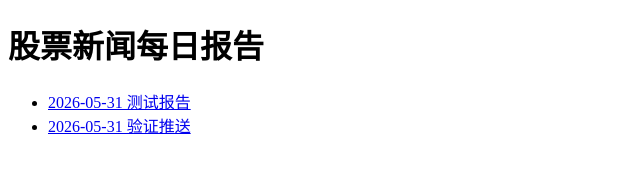
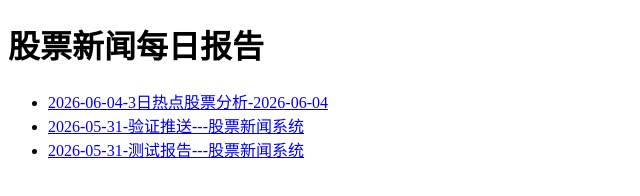
Before and after one commit to DiXiXi/Daily_Cloude_Report, a website: page posts/daily/index.html in a window 1280 px wide. Shown: the whole page, without its empty margins (0-640 px from the left). Drawn offline with Linux system fonts and the light colour scheme.

Commit message:
更新index.html，添加文章链接

```diff
--- a/posts/daily/index.html
+++ b/posts/daily/index.html
@@ -7,8 +7,9 @@
 <body>
     <h1>股票新闻每日报告</h1>
     <ul>
-        <li><a href="2026-05-31-测试报告---股票新闻系统.html">2026-05-31 测试报告</a></li>
-        <li><a href="2026-05-31-验证推送---股票新闻系统.html">2026-05-31 验证推送</a></li>
+        <li><a href="2026-06-04-3日热点股票分析-2026-06-04.html">2026-06-04-3日热点股票分析-2026-06-04</a></li>
+        <li><a href="2026-05-31-验证推送---股票新闻系统.html">2026-05-31-验证推送---股票新闻系统</a></li>
+        <li><a href="2026-05-31-测试报告---股票新闻系统.html">2026-05-31-测试报告---股票新闻系统</a></li>
     </ul>
 </body>
 </html>
```
